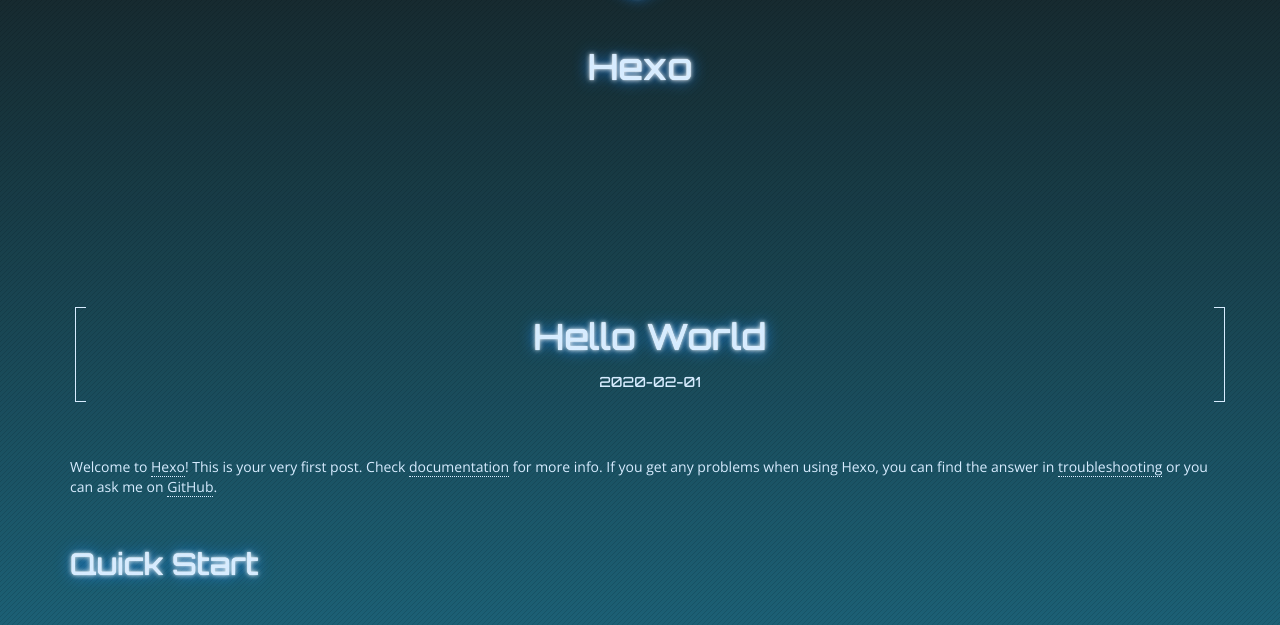
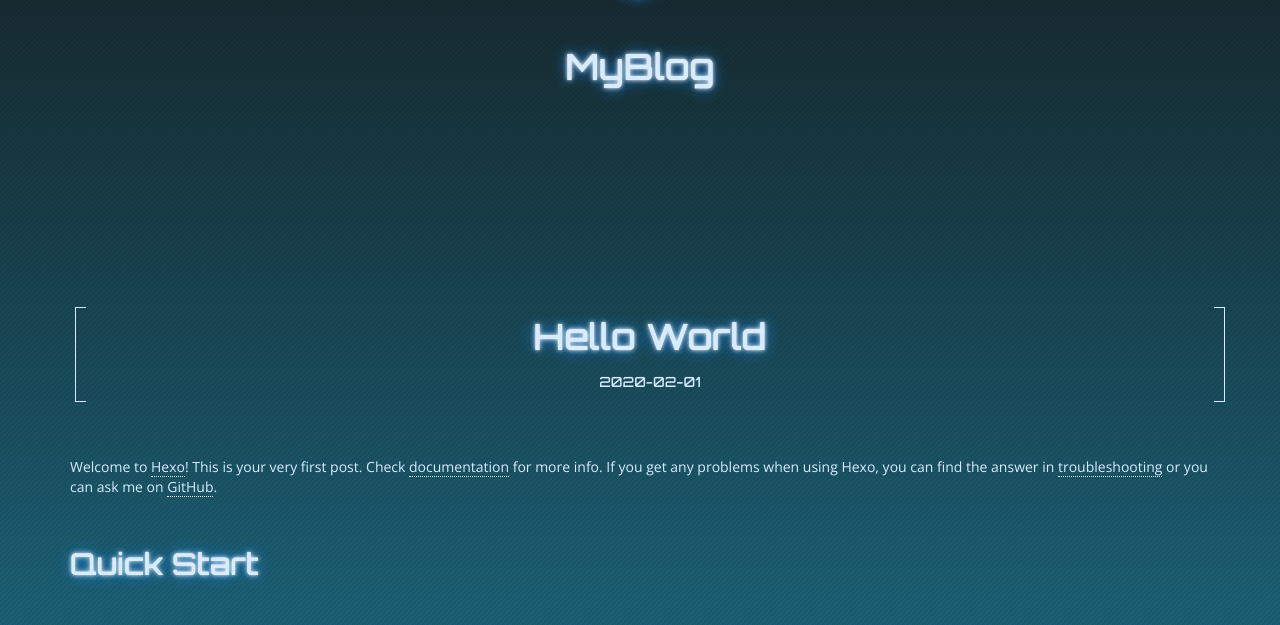
Before and after one commit to ChenYuze-JLG/ChenYuze-JLG.github.io, a plain HTML site: page index.html in a window 1280 px wide. Shown: the part 163-788 px from the top of the page. Drawn offline with nearby package versions, Linux system fonts and the light colour scheme.

Commit message:
Site updated: 2020-02-14 19:46:37

```diff
--- a/index.html
+++ b/index.html
@@ -18,14 +18,14 @@
 
     <!--Open Graph Title-->
 
-        <meta property="og:title" content="Hexo"/>
+        <meta property="og:title" content="MyBlog"/>
 
 
     <!--Open Graph Description-->
 
 
     <!--Open Graph Site Name-->
-    <meta property="og:site_name" content="Hexo"/>
+    <meta property="og:site_name" content="MyBlog"/>
 
     <!--Type page-->
 
@@ -43,7 +43,7 @@
 
     <!-- Title -->
 
-    <title>Hexo</title>
+    <title>MyBlog</title>
 
     <!-- Bootstrap Core CSS -->
     <link rel="stylesheet" href="//maxcdn.bootstrapcdn.com/bootstrap/4.0.0-alpha.2/css/bootstrap.min.css" integrity="sha384-y3tfxAZXuh4HwSYylfB+J125MxIs6mR5FOHamPBG064zB+AFeWH94NdvaCBm8qnd" crossorigin="anonymous">
@@ -140,7 +140,7 @@
     <div class="logo">
         <a href="/"><i class="logo-icon fa fa-cube" aria-hidden="true"></i></a>
 
-            <h1 id="main-title" class="title">Hexo</h1>
+            <h1 id="main-title" class="title">MyBlog</h1>
 
     </div>
 </header>
```
Also changed, not shown: 2020/02/01/hello-world/index.html (+2 -2 lines), archives/2020/02/index.html (+3 -3 lines), archives/2020/index.html (+3 -3 lines), archives/index.html (+3 -3 lines).
